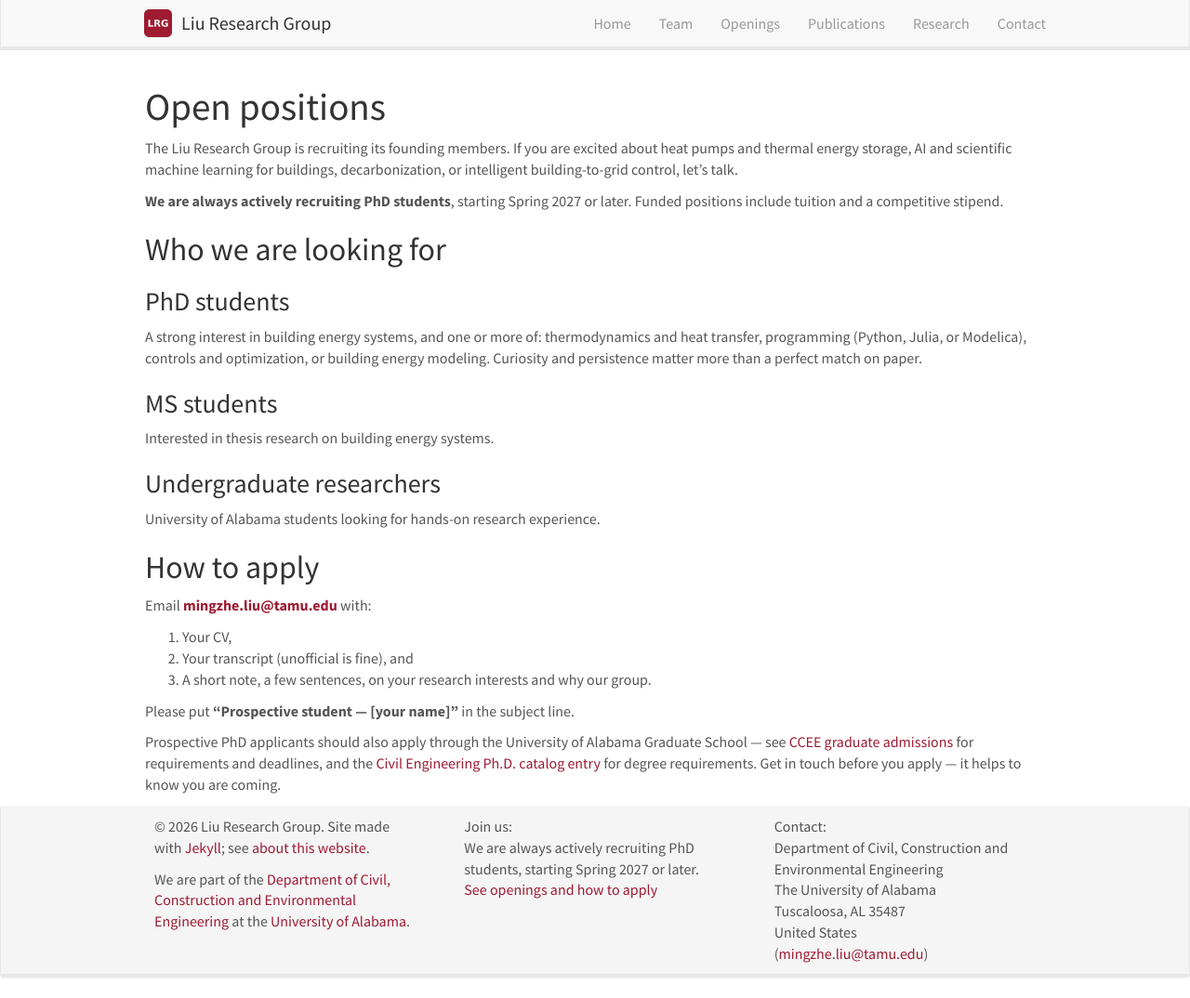
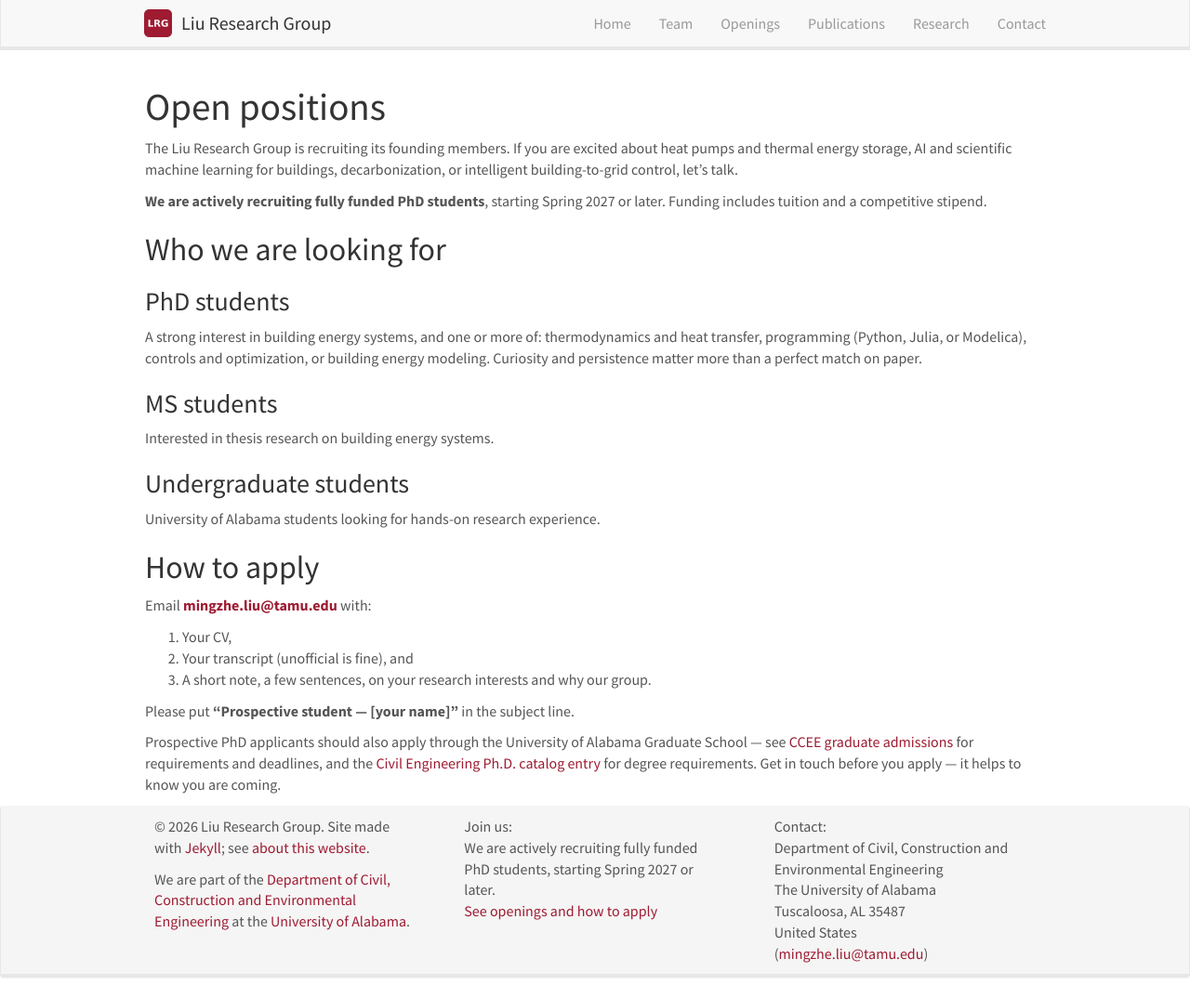
Before and after one commit to liu-research-group/liu-research-group.github.io, a Jekyll site: the page built from _pages/openings.md, in a window 1280 px wide and 1074 px high. Shown: the whole window at 93% size. Built offline with Jekyll 4.4.1, drawn with Linux system fonts in a browser that asks for light colours; nearby versions of some CDN libraries.

Commit message:
content: tighten recruiting wording
Three changes, applied repo-wide (footer included this time, and verified with
git grep rather than a directory-scoped one):

- 'always actively recruiting' -> 'actively recruiting'. 0 occurrences of
  'always' remain.
- 'funded' -> 'fully funded', and 'funded PhD positions' -> 'fully funded PhD
  students', so the phrasing names people rather than slots.
- 'researchers' -> 'students' for MS and undergraduates, including the
  '### Undergraduate researchers' heading on Openings and the prospective-student
  line on Team. 0 occurrences of 'researcher' remain in content.

One knock-on: the homepage line then read 'founding students ... PhD students
... undergraduate students'. Changed 'founding students' to 'founding members'
to bring that back to two.

```diff
--- a/_includes/footer.html
+++ b/_includes/footer.html
@@ -10,7 +10,7 @@
 		</div>
 		<div class="col-sm-4">
 		  Join us:<br />
-		  We are always actively recruiting PhD students, starting Spring 2027 or later.<br />
+		  We are actively recruiting fully funded PhD students, starting Spring 2027 or later.<br />
 		  <a href="{{ site.url }}{{ site.baseurl }}/openings">See openings and how to apply</a>
 		</div>
 		<div class="col-sm-4">
--- a/_pages/openings.md
+++ b/_pages/openings.md
@@ -10,7 +10,7 @@ permalink: /openings
 
 The Liu Research Group is recruiting its founding members. If you are excited about heat pumps and thermal energy storage, AI and scientific machine learning for buildings, decarbonization, or intelligent building-to-grid control, let's talk.
 
-**We are always actively recruiting PhD students**, starting Spring 2027 or later. Funded positions include tuition and a competitive stipend.
+**We are actively recruiting fully funded PhD students**, starting Spring 2027 or later. Funding includes tuition and a competitive stipend.
 
 ## Who we are looking for
 
@@ -22,7 +22,7 @@ A strong interest in building energy systems, and one or more of: thermodynamics
 
 Interested in thesis research on building energy systems.
 
-### Undergraduate researchers
+### Undergraduate students
 
 University of Alabama students looking for hands-on research experience.
 
```
Also changed, not shown: _pages/home.md (+1 -1 lines), _pages/team.md (+2 -2 lines).
